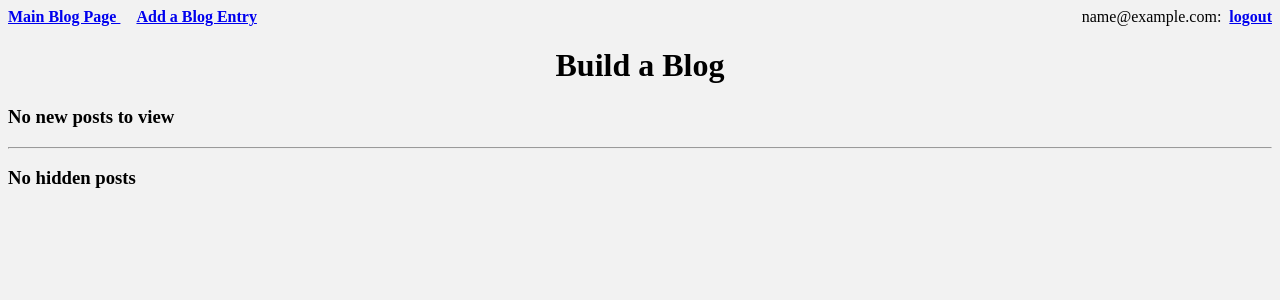
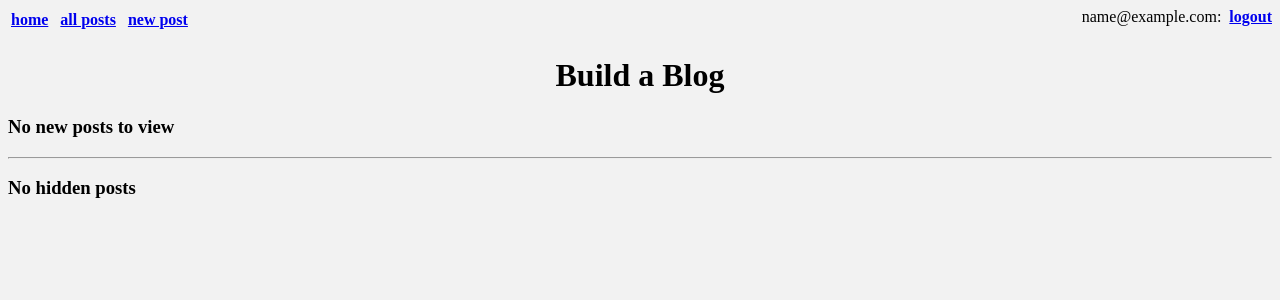
Before and after one commit to tonyt1272/Blogz, a Flask app: page / in a window 1280 px wide. Shown: the top 300 px of the page. Run offline with Flask 2, Linux system fonts and the light colour scheme; the visitor is signed in with stand-in values (Sample User, id 1); data comes from the database, SQL or seed files in the repository; data that the repository does not hold is empty.

Commit message:
created home page that lists users.  Refactoring BaB to Blogz

```diff
--- a/main.py
+++ b/main.py
@@ -63,10 +63,19 @@
 		return False
 ##-------------
 
+## get current users----
+def get_current_users():
+	users=User.query.all()
+	return users
+
+##--------------------
+
+
+
 ##login wall
 @app.before_request	#special decorator tells flask to run this function before any request
 def require_login():
-	allowed_routes = ['login', 'register']
+	allowed_routes = ['login', 'register', 'home']
 	print(session)
 	if request.endpoint not in allowed_routes and 'email' not in session:
 		return redirect('/login')
@@ -163,6 +172,14 @@
 	return render_template("display_entry.html",title=title, post_body=post_body, post_id=post_id, post_hidden=post_hidden)
 ##--------------
 
+##Home----------
+@app.route('/home')
+def home():
+	users=get_current_users()
+	return render_template('home.html', title="Blogz",users=users)
+##--------------
+
+
 ##Existing user login
 @app.route('/login', methods = ['POST','GET'])
 def login():
--- a/templates/base.html
+++ b/templates/base.html
@@ -4,15 +4,21 @@
 		<meta charset = "utf-8">
 		<link rel="stylesheet" href="{{ url_for('static', filename='style.css')}}">
 		<link rel="shortcut icon" type="image/ico" href="/static/favicon.ico">
-		<title>Build a Blog</title>
+		<title>Blogz</title>
 	</head>
 	<body>
-		{% if 'email' in session %}
-    		<a href='/'>Main Blog Page </a><span>&nbsp&nbsp&nbsp</span>
-    		<a href='entry'>Add a Blog Entry </a>
-    		{% endif %}
+		<table style='display: inline-block'>
+			<tr>
+				<td><a href='/home'>home</a>&nbsp&nbsp</td>
+				<td><a href='/home'>all posts</a>&nbsp&nbsp</td>
+				<td><a href='/home'>new post</a></td>
 
-    		<div style='float: right'>
+
+			</tr>
+		</table>
+
+
+    		<span style='float: right'>
         {% if 'email' in session %}
         {{session['email']}}:&nbsp
         <a href="logout">logout</a>
@@ -20,7 +26,7 @@
             <a href="login">login</a> | <a href="register">register</a>
         {% endif %}
 
-        </div>
+        </span>
     		<center><h1>{{title}}</h1></center>
 
 		{% with messages = get_flashed_messages(with_categories=True) %} <!-- set messages equal to
@@ -39,3 +45,8 @@
 
 	</body>
 </html>
+
+<!-- {% if 'email' in session %}
+    		<a href='/'>Main Blog Page </a><span>&nbsp&nbsp&nbsp</span>
+    		<a href='entry'>Add a Blog Entry </a>
+    		{% endif %} -->
```
Also changed, not shown: templates/home.html (added, +19 -0 lines).
